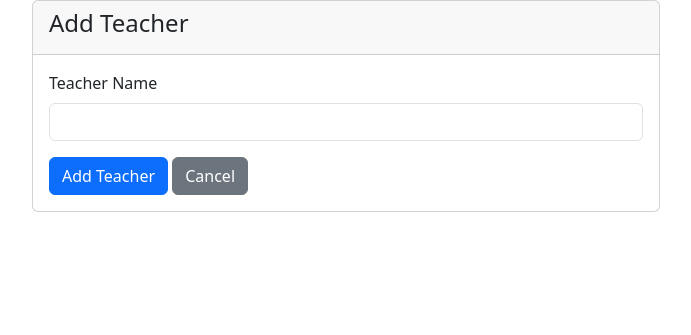
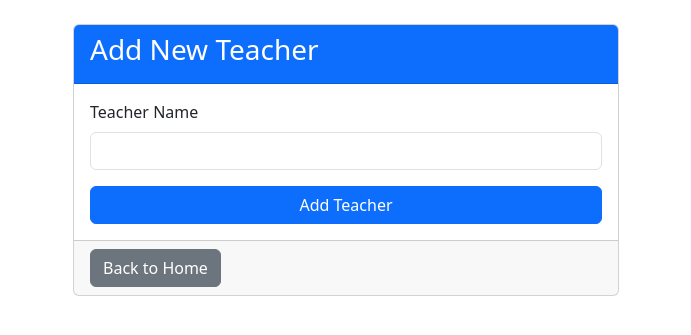
Before and after one commit to heydevanand/timetable-manager, a Flask app: page /teacher/add in a window 1280 px wide. Shown: the part 56-391 px from the top of the page, without its empty margins (294-985 px from the left). Run offline with Flask 3, Linux system fonts and the light colour scheme; a user stored in the database is signed in; some libraries are stand-ins or nearby versions.

Commit message:
Fifth commit

```diff
--- a/app.py
+++ b/app.py
@@ -386,6 +386,7 @@ def free_teachers():
 # Teacher CRUD
 @app.route('/teacher/add', methods=['GET', 'POST'])
 @login_required
+@csrf.exempt  # This exempts the route from CSRF protection (not recommended)
 def add_teacher():
     # Only admin can add teachers
     if not current_user.is_admin:
--- a/templates/add_teacher.html
+++ b/templates/add_teacher.html
@@ -1,21 +1,32 @@
 {% extends 'base.html' %}
 
+{% block title %}Add Teacher - Flask Timetable{% endblock %}
+
 {% block content %}
+<div class="container mt-4">
     <div class="row">
         <div class="col-md-6 offset-md-3">
             <div class="card">
-            <div class="card-header">
-                <h4>Add Teacher</h4>
+                <div class="card-header bg-primary text-white">
+                    <h3>Add New Teacher</h3>
                 </div>
                 <div class="card-body">
-                <form action="{{ url_for('add_teacher') }}" method="post">
+                    <form method="POST">
+                        <!-- Add CSRF token here -->
+                        <input type="hidden" name="csrf_token" value="{{ csrf_token }}">
+
                         <div class="mb-3">
                             <label for="name" class="form-label">Teacher Name</label>
                             <input type="text" class="form-control" id="name" name="name" required>
                         </div>
+                        <div class="d-grid">
                             <button type="submit" class="btn btn-primary">Add Teacher</button>
-                    <a href="{{ url_for('index') }}" class="btn btn-secondary">Cancel</a>
+                        </div>
                     </form>
+                </div>
+                <div class="card-footer">
+                    <a href="{{ url_for('index') }}" class="btn btn-secondary">Back to Home</a>
+                </div>
             </div>
         </div>
     </div>
```
Also changed, not shown: static/css/style.css (+47 -0 lines). Lines whose indentation alone changed are shown as unchanged.
